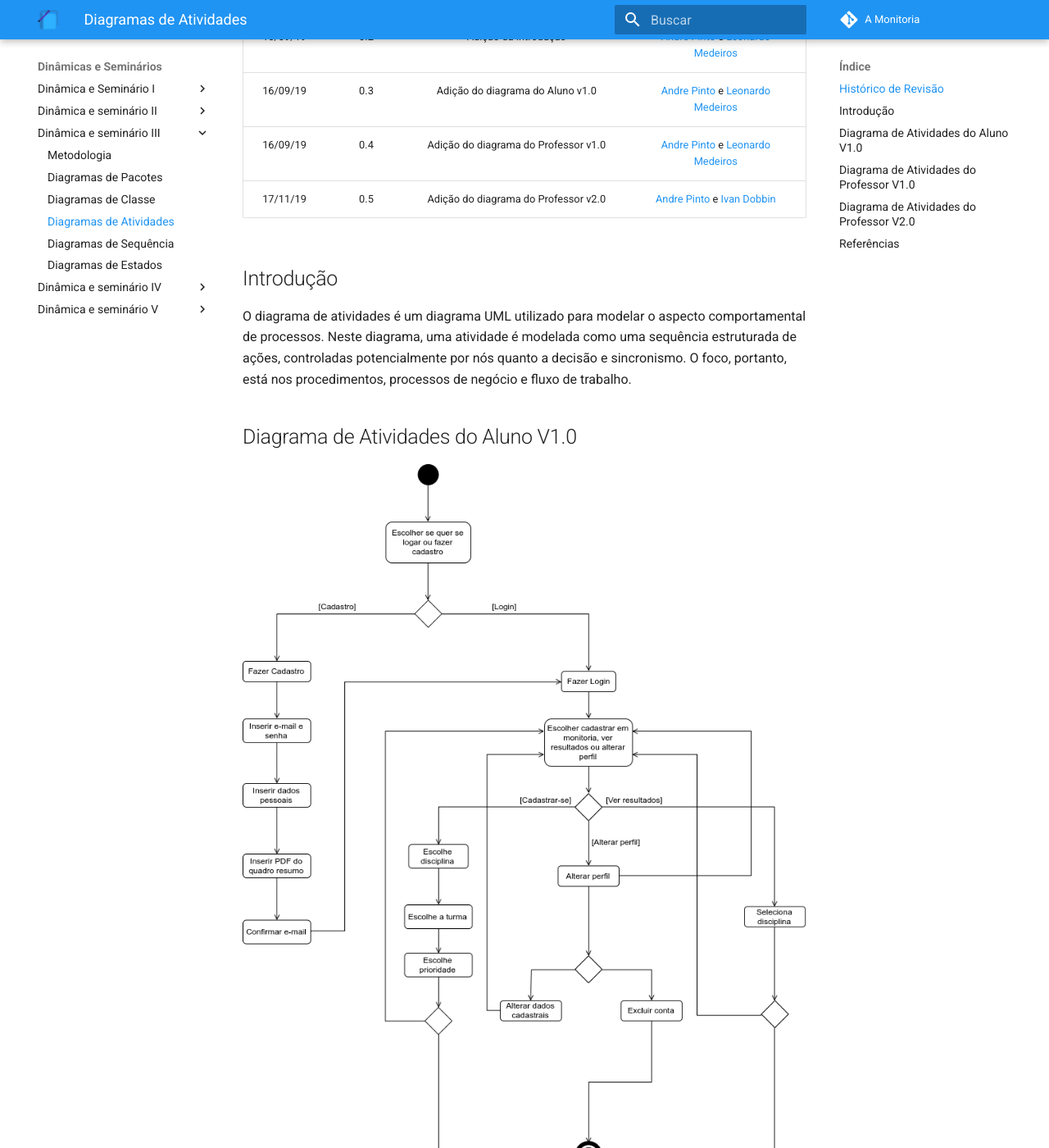
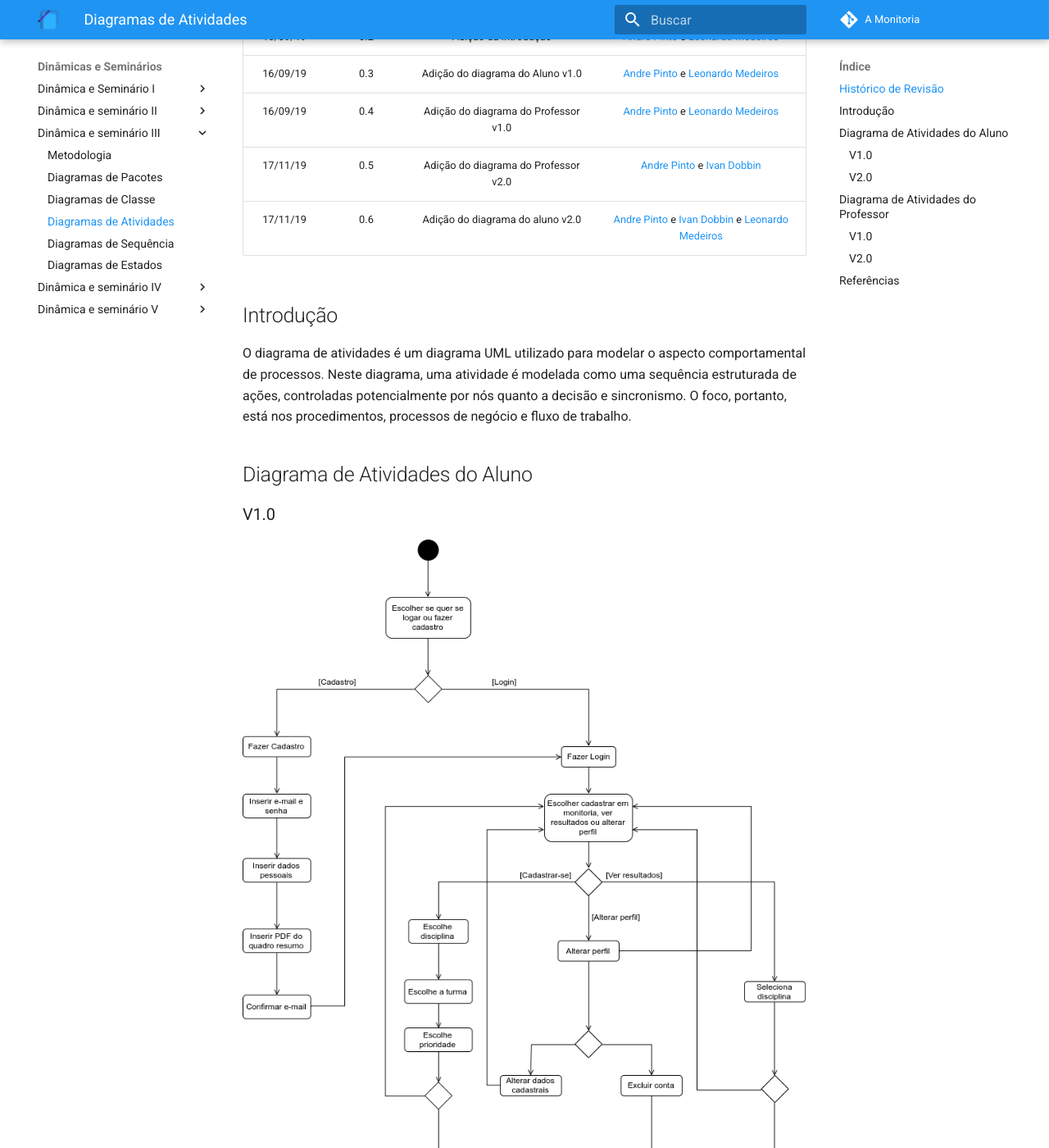
Before and after one commit to 2019-2-arquitetura-desenho/wiki, an MkDocs documentation site: the page built from docs/dinamica_seminario_III/diagrama_de_atividades.md, in a window 1280 px wide and 1400 px high, scrolled down 368 px. Shown: the whole window at 82% size. Built offline with MkDocs 1.6.1 and Material for MkDocs 9.7.7, drawn with Linux system fonts in a browser that asks for light colours; comment, search, counter and statistics services are not loaded; old or Windows-style settings are respelled for this version of MkDocs; some of the changed text lies outside the part shown.

Commit message:
Adding version2 of diagram of student
Co-authored-by: Andre Lucas de Sousa Pinto <andrelucax@gmail.com>
Co-authored-by: Leonardo Medeiros <leonardomedeiros.6@gmail.com>

```diff
--- a/docs/dinamica_seminario_III/diagrama_de_atividades.md
+++ b/docs/dinamica_seminario_III/diagrama_de_atividades.md
@@ -8,17 +8,26 @@
 | 16/09/19 | 0.3 | Adição do diagrama do Aluno v1.0 | [Andre Pinto](https://github.com/andrelucax) e  [Leonardo Medeiros](https://github.com/leomedeiros1) |
 | 16/09/19 | 0.4 | Adição do diagrama do Professor v1.0 | [Andre Pinto](https://github.com/andrelucax) e  [Leonardo Medeiros](https://github.com/leomedeiros1) |
 | 17/11/19 | 0.5 | Adição do diagrama do Professor v2.0 | [Andre Pinto](https://github.com/andrelucax) e  [Ivan Dobbin](https://github.com/darmsDD) |
+| 17/11/19 | 0.6 | Adição do diagrama do aluno v2.0 | [Andre Pinto](https://github.com/andrelucax) e  [Ivan Dobbin](https://github.com/darmsDD) e [Leonardo Medeiros](https://github.com/leomedeiros1)  |
+
 
 ## Introdução
 O diagrama de atividades é um diagrama UML utilizado para modelar o aspecto comportamental de processos. Neste diagrama, uma atividade é modelada como uma sequência estruturada de ações, controladas potencialmente por nós quanto a decisão e sincronismo. O foco, portanto, está nos procedimentos, processos de negócio e fluxo de trabalho.
 
-## Diagrama de Atividades do Aluno V1.0
+## Diagrama de Atividades do Aluno
+### V1.0
 ![Diagrama de Atividades Aluno](assets/img/diagrama_atividades_aluno.png)
 
-## Diagrama de Atividades do Professor V1.0
+### V2.0
+![Diagrama de Atividades Professor 2](assets/img/diagrama_atividades_aluno2.jpg)
+
+
+## Diagrama de Atividades do Professor
+
+#### V1.0
 ![Diagrama de Atividades Professor](assets/img/diagrama_atividades_professor.png)
 
-## Diagrama de Atividades do Professor V2.0
+#### V2.0
 ![Diagrama de Atividades Professor2](assets/img/diagrama_atividades_professor2.jpg)
 
 ## Referências
```
Also changed, not shown: docs/dinamica_seminario_III/assets/img/diagrama_atividades_aluno2.jpg (added).
